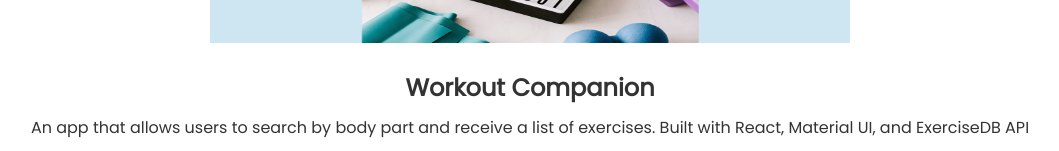
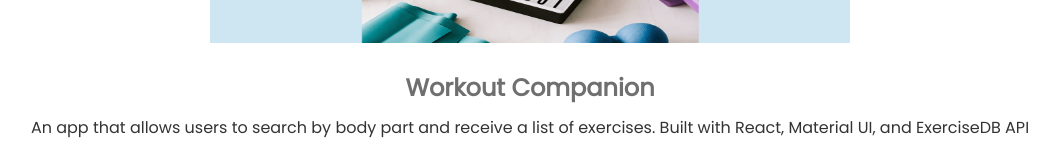
Before and after one commit to RyanJMS/portfolio_v2, a React (Vite) app: page / in a window 1280 px wide. In both pictures the pointer is over the element "Workout Companion". Shown: the part 1198-1349 px from the top of the page, without its empty margins (110-1169 px from the left). Built offline with nearby package versions, Linux system fonts and the light colour scheme.

Commit message:
testing github commit activity

```diff
--- a/src/App.css
+++ b/src/App.css
@@ -75,6 +75,10 @@
 
 .project-title {
   margin-top: 20px;
+}
+
+.project-title:hover {
+  opacity: 0.7;
 }
 
 .project-description {
```
